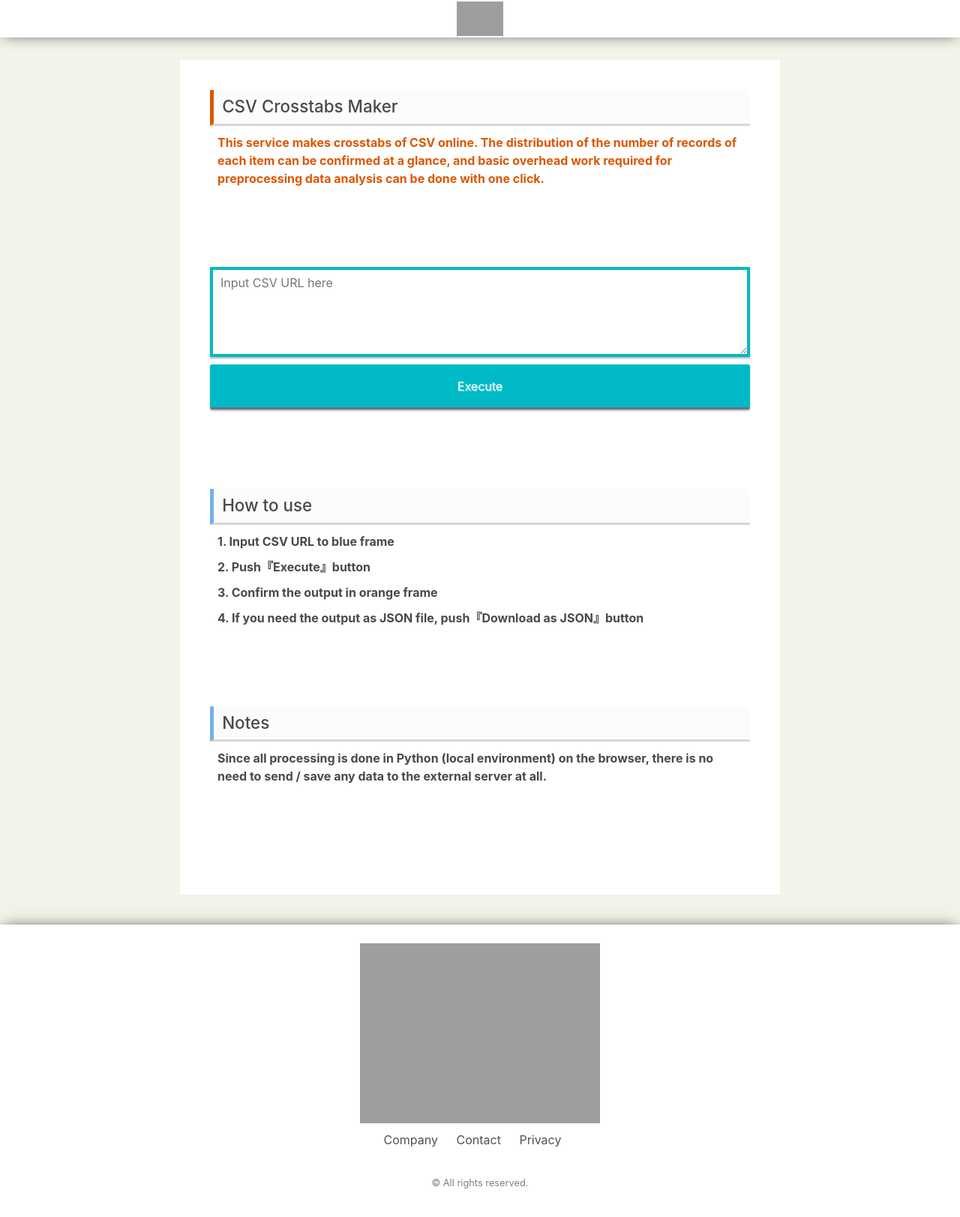
After one commit to corptechbird/tools, a Django app: page /tools/cross/ in a window 1280 px wide. The commit adds this page. Shown: the whole page at 75% size. Run offline with Django 3.2, Linux system fonts and the light colour scheme; some libraries are stand-ins or nearby versions; grey boxes are pictures that could not be loaded.

Commit message:
Add scroll movement

```diff
--- /dev/null
+++ b/tools/templates/tools/cross_index.html
@@ -0,0 +1,229 @@
+<!DOCTYPE html>
+<html lang="ja">
+<head>
+    <meta charset="UTF-8">
+    <meta name="viewport" content="width=device-width, initial-scale=1.0, maximum-scale=1.0, minimum-scale=1.0">
+    <title>CSV Crosstabs Maker</title>
+    <meta name="description" content="「プログラミングを独学ではじめるならTECHBIRD」をコンセプトに、様々なプログラミング言語を解説しています。">
+    {% load static %}
+    <link rel="stylesheet" type="text/css" href="{% static 'tools/style.css' %}">
+    <meta name="keywords" content="CSV, 可視化, プログラミング, 逆引き, できること, 初心者, 入門, 独学">
+    <link rel="stylesheet" href="https://maxcdn.bootstrapcdn.com/bootstrap/4.0.0/css/bootstrap.min.css" integrity="sha384-Gn5384xqQ1aoWXA+058RXPxPg6fy4IWvTNh0E263XmFcJlSAwiGgFAW/dAiS6JXm" crossorigin="anonymous">
+    <!-- Favicon, Thumbnail image -->
+    <link rel="icon" type="image/x-icon" sizes="16x16" href="{% static 'tools/favicon-16.ico' %}">
+    <link rel="icon" type="image/x-icon" sizes="32x32" href="{% static 'tools/favicon-32.ico' %}">
+    <link rel="icon" type="image/x-icon" sizes="48x48" href="{% static 'tools/favicon-48.ico' %}">
+    <link rel="icon" type="image/x-icon" sizes="152x152" href="{% static 'tools/favicon-152.ico' %}">
+    <!-- Global site tag (gtag.js) - Google Analytics -->
+    <script src="https://ajax.googleapis.com/ajax/libs/jquery/3.2.1/jquery.min.js"></script>
+    <script src="https://cdnjs.cloudflare.com/ajax/libs/popper.js/1.12.9/umd/popper.min.js" integrity="sha384-ApNbgh9B+Y1QKtv3Rn7W3mgPxhU9K/ScQsAP7hUibX39j7fakFPskvXusvfa0b4Q" crossorigin="anonymous"></script>
+    <script src="https://maxcdn.bootstrapcdn.com/bootstrap/4.0.0/js/bootstrap.min.js" integrity="sha384-JZR6Spejh4U02d8jOt6vLEHfe/JQGiRRSQQxSfFWpi1MquVdAyjUar5+76PVCmYl" crossorigin="anonymous"></script>
+    <script async src="https://www.googletagmanager.com/gtag/js?id=UA-125050500-1"></script>
+    <script async src="//pagead2.googlesyndication.com/pagead/js/adsbygoogle.js"></script>
+    <script>
+    (adsbygoogle = window.adsbygoogle || []).push({
+        google_ad_client: "ca-pub-2330122305834701",
+        enable_page_level_ads: true
+    });
+    </script>
+</head>
+<body>
+    <script>
+        var addthis_config = addthis_config||{};
+        addthis_config.data_track_addressbar = false;
+        addthis_config.data_track_clickback = false;
+
+        var click_count = 0;    // クリック数の初期化
+        function menu_click(){
+            if( click_count % 2 == 0 ){
+                $('#menu').css({
+                    "display":"block",
+                    "background-color":"rgba(0,0,0,0.9)",
+                    "padding":"20px",
+                    "width":"100%"
+                });
+                $('#menu li').css('display','block');
+                $('#menu ul li').css('text-align','center');
+                document.getElementById("btn").innerHTML='<a href="javascript:menu_click();"><i class="fas fa-times fa-lg"></i></a>';
+            }else{
+                $('#menu').css('display','none');
+                document.getElementById("btn").innerHTML='<a href="javascript:menu_click();"><i class="fas fa-bars fa-lg"></i></a>';
+
+                var $win = $(window);
+                $win.on('load resize', function() {
+                    var windowWidth = $win.width();
+                    if (windowWidth >= 1000) {
+                        // PCの処理
+                        $('#btn').css({
+                            "display":"none",
+                            "float":"right"
+                        });
+                        $('#bbtn').css({
+                            "display":"none",
+                            "float":"right"
+                        });
+                        $('#menu').css({
+                            "display":"inline",
+                            "float":"right",
+                            "background-color":"white"
+                        });
+                        $('#menu li').css('display','inline-block');
+                    } else if (windowWidth < 1000) {
+                        $('#btn').css({
+                            "display":"block",
+                            "float":"left",
+                            "padding":"15px"
+                        });
+                        $('#bbtn').css({
+                            "display":"block",
+                            "float":"left",
+                            "padding":"15px"
+                        });
+                        $('#menu').css({
+                            "display":"none",
+                            "float":"right",
+                            "width":"auto",
+                            "padding":"0"
+                        });
+                        // TABの処理
+                    } else {
+                        // SPの処理
+                    }
+                });
+            }
+            click_count++;
+        }
+    </script>
+    <div id="pageTop"><a href="#"><i class="fa fa-chevron-up"></i></a></div>
+    <!-- Header -->
+    <div id="header">
+        <a href="http://techbird.site">
+        <img src="http://techbird.site/wp-content/themes/MediaBlog/images/icon.png" ></a>
+        <span id="btn"><a data-remodal-target="modal" href="javascript:menu_click();"><i class="fas fa-bars fa-lg"></i></a></span>
+    </div><!-- /#header -->
+    <div id="main">
+        <div id="container">
+            <h1 class="title">CSV Crosstabs Maker</h1>
+            <div class="caption">This service makes crosstabs of CSV online.
+                The distribution of the number of records of each item can be confirmed at a glance,
+                and basic overhead work required for preprocessing data analysis can be done with one click.
+            </div>
+            <ins class="adsbygoogle"
+                style="display:inline-block;width:728px;height:90px"
+                data-ad-client="ca-pub-2330122305834701"
+                data-ad-slot="3318403188"></ins>
+            <script>
+            (adsbygoogle = window.adsbygoogle || []).push({});
+            </script>
+            <form action="" method="get">
+                <div><textarea class="csv_url" type="text" name="csv_url" rows="4" placeholder="Input CSV URL here" autocomplete="off">{{ csv_url }}</textarea></div>
+                <div><input class="csv_submit" type="submit" value="Execute"></div>
+            </form>
+            <ins class="adsbygoogle"
+                style="display:inline-block;width:728px;height:90px"
+                data-ad-client="ca-pub-2330122305834701"
+                data-ad-slot="3318403188"></ins>
+            <script>
+            (adsbygoogle = window.adsbygoogle || []).push({});
+            </script>
+            {% if text %}
+            <div class="result-frame">
+                <div class="result">
+                    <div class="tables">
+                        {% for array in text %}
+                        <table>
+                            <tr>
+                                <th colspan="2">{{ array.0 }}</th>
+                            </tr>
+                            {% for key, message in array.1.items %}
+                            <tr>
+                                <td>
+                                    {{ key }}
+                                </td>
+                                <td>
+                                    {{ message }}
+                                </td>
+                            </tr>
+                            {% endfor %}
+                        </table>
+                        {% endfor %}
+                    </div>
+                </div>
+            </div>
+            <form action="" method="get">
+                <div class="json_download"><a href="{% url 'app:export' %}" download="myfile.json">Download as JSON</a></div>
+            </form>
+            <ins class="adsbygoogle"
+                style="display:inline-block;width:728px;height:90px"
+                data-ad-client="ca-pub-2330122305834701"
+                data-ad-slot="3318403188"></ins>
+            <script>
+            (adsbygoogle = window.adsbygoogle || []).push({});
+            </script>
+            {% endif %}
+            <h1 class="notes">How to use</h1>
+            <div class="notes-caption">1. Input CSV URL to blue frame</div>
+            <div class="notes-caption">2. Push『Execute』button</div>
+            <div class="notes-caption">3. Confirm the output in orange frame</div>
+            <div class="notes-caption">4. If you need the output as JSON file, push『Download as JSON』button</div>
+            <ins class="adsbygoogle"
+                style="display:inline-block;width:728px;height:90px"
+                data-ad-client="ca-pub-2330122305834701"
+                data-ad-slot="3318403188"></ins>
+            <script>
+            (adsbygoogle = window.adsbygoogle || []).push({});
+            </script>
+            <h1 class="notes">Notes</h1>
+            <div class="notes-caption">Since all processing is done in Python (local environment) on the browser,
+                    there is no need to send / save any data to the external server at all.
+            </div>
+            <ins class="adsbygoogle"
+                style="display:inline-block;width:728px;height:90px"
+                data-ad-client="ca-pub-2330122305834701"
+                data-ad-slot="3318403188"></ins>
+            <script>
+            (adsbygoogle = window.adsbygoogle || []).push({});
+            </script>
+        </div>
+    </div>
+    <div id="footer">
+        <div>
+                <a href="http://techbird.site">
+                <img src="http://techbird.site/wp-content/themes/MediaBlog/images/icon.png"> </a>
+        </div>
+        <div class="text">
+            <ul><li><a href="http://techbird.site/bizmedia">Company</a></li>
+            <li><a href="http://techbird.site/contact">Contact</a></li>
+            <li><a href="http://techbird.site/privacy">Privacy</a></li></ul>
+        </div>
+        <div class="copy">
+            &copy; All rights reserved.
+        </div>
+    </div>
+<script type="text/javascript" src="//s7.addthis.com/js/300/addthis_widget.js#pubid=ra-5b58a0fda9fc44fd"></script>
+<script>
+window.dataLayer = window.dataLayer || [];
+function gtag(){dataLayer.push(arguments);}
+gtag('js', new Date());
+gtag('config', 'UA-125050500-1');
+
+$(function(){
+var topBtn=$('#pageTop');
+topBtn.hide();
+//◇ボタンの表示設定
+$(window).scroll(function(){
+if($(this).scrollTop()>100){
+topBtn.fadeIn();
+}else{
+topBtn.fadeOut();
+}
+});
+topBtn.click(function(){
+$('body,html').animate({
+scrollTop: 0},500);
+return false;
+});
+});
+</script>
+</body>
+</html>
--- a/tools/urls.py
+++ b/tools/urls.py
@@ -4,6 +4,7 @@ from . import views
 app_name = 'app'
 
 urlpatterns = [
-    path('', views.index, name='index'),
+    path('', views.visualizer_index, name='visualizer_index'),
+    path('cross/', views.cross_index, name='cross_index'),
     path('export/', views.post_export, name='export'),
 ]
--- a/tools/views.py
+++ b/tools/views.py
@@ -45,7 +45,7 @@ def post_export(request):
         result[column] = dic
     return JsonResponse(result, safe=False)
 
-def index(request):
+def visualizer_index(request):
     text = ""
     csv_url = ""
     if(request.GET.get('csv_url')):
@@ -55,4 +55,16 @@ def index(request):
         text = None
     context = {'text': text,
     'csv_url': csv_url}
-    return render(request, 'tools/index.html', context)
+    return render(request, 'tools/visualizer_index.html', context)
+
+def cross_index(request):
+    text = ""
+    csv_url = ""
+    if(request.GET.get('csv_url')):
+        text = analyze(request.GET.get('csv_url'))
+        csv_url = request.GET.get('csv_url')
+    else:
+        text = None
+    context = {'text': text,
+    'csv_url': csv_url}
+    return render(request, 'tools/cross_index.html', context)
```
Also changed, not shown: tools/templates/tools/visualizer_index.html (renamed from tools/templates/tools/index.html, +6 -1 lines), 4 other files.
